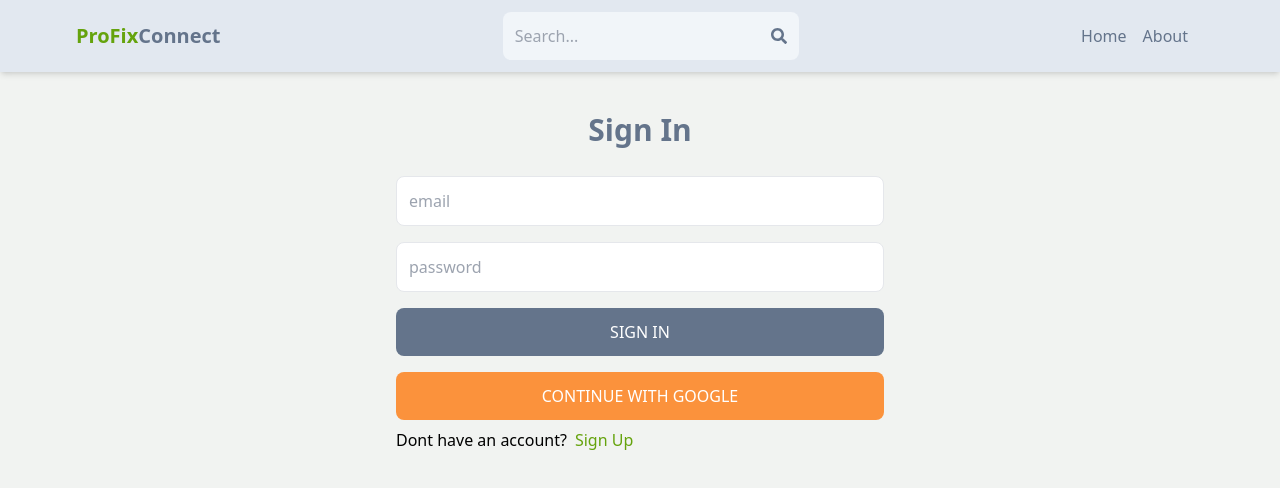
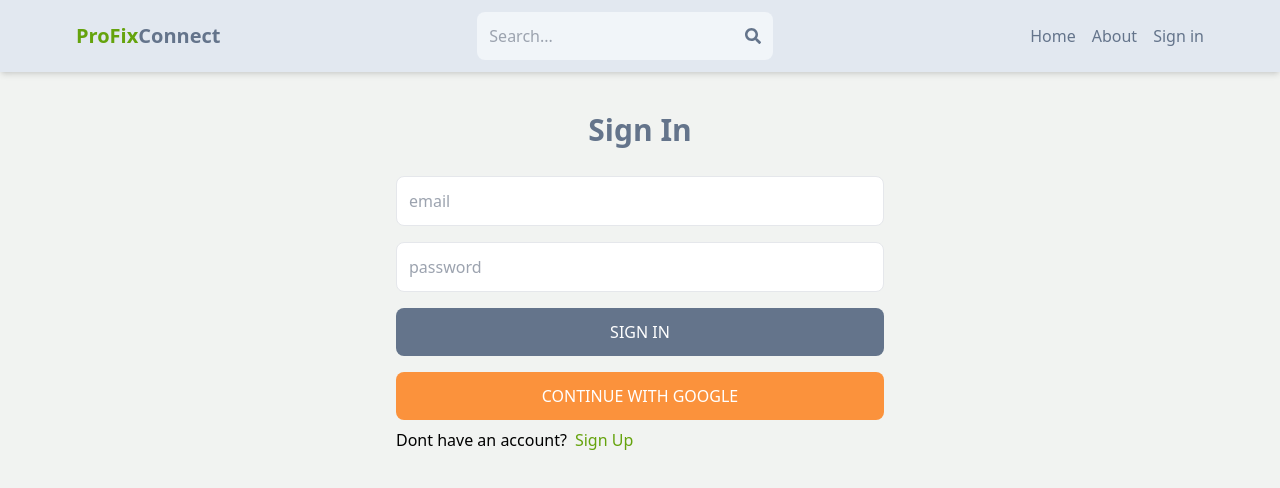
Before and after one commit to SaraGinsburg/profix-connect, a React (Vite) app in the folder client/: page /sign-in in a window 1280 px wide. Shown: the top 488 px of the page. Built offline with nearby package versions, Linux system fonts and the light colour scheme; no server answers.

Commit message:
update Header, make profile page private

```diff
--- a/client/src/App.jsx
+++ b/client/src/App.jsx
@@ -5,6 +5,8 @@ import Profile from './pages/Profile';
 import SignIn from './pages/SignIn';
 import SignUp from './pages/SignUp';
 import Header from './components/Header';
+import PrivateRoute from './components/PrivateRoute';
+
 const App = () => {
   return (
     <BrowserRouter>
@@ -12,7 +14,9 @@ const App = () => {
       <Routes>
         <Route path='/' element={<Home />} />
         <Route path='/about' element={<About />} />
-        <Route path='/profile' element={<Profile />} />
+        <Route element={<PrivateRoute />}>
+          <Route path='/profile' element={<Profile />} />
+        </Route>
         <Route path='/sign-in' element={<SignIn />} />
         <Route path='/sign-up' element={<SignUp />} />
       </Routes>
--- a/client/src/components/Header.jsx
+++ b/client/src/components/Header.jsx
@@ -1,9 +1,11 @@
 import { useState } from 'react';
 import { FaSearch } from 'react-icons/fa';
 import { Link } from 'react-router-dom';
+import { useSelector } from 'react-redux';
 
 const Header = () => {
   const [searchTerm, setSearchTerm] = useState([]);
+  const { currentUser } = useSelector((state) => state.user);
   const handleSubmit = () => {};
   return (
     <header className='bg-slate-200 shadow-md'>
@@ -36,15 +38,15 @@ const Header = () => {
             <li className='hidden sm:inline hover:underline'>About</li>
           </Link>
           <Link to='/profile'>
-            {/* {currentUser ? (
+            {currentUser ? (
               <img
                 src={currentUser.avatar}
                 alt='profile'
-                className='w-10 h-10 object-cover rounded-full'
+                className='w-7 h-7 object-cover rounded-full'
               />
             ) : (
               <li className=' hover:underline'>Sign in</li>
-            )} */}
+            )}
           </Link>
         </ul>
       </div>
--- /dev/null
+++ b/client/src/components/PrivateRoute.jsx
@@ -0,0 +1,9 @@
+import { useSelector } from 'react-redux';
+import { Outlet, Navigate } from 'react-router-dom';
+
+const PrivateRoute = () => {
+  const { currentUser } = useSelector((state) => state.user);
+  return currentUser ? <Outlet /> : <Navigate to='/sign-in' />;
+};
+
+export default PrivateRoute;
--- a/client/src/pages/Profile.jsx
+++ b/client/src/pages/Profile.jsx
@@ -1,5 +1,3 @@
-import React from 'react';
-
 const Profile = () => {
   return <div>profile</div>;
 };
```
